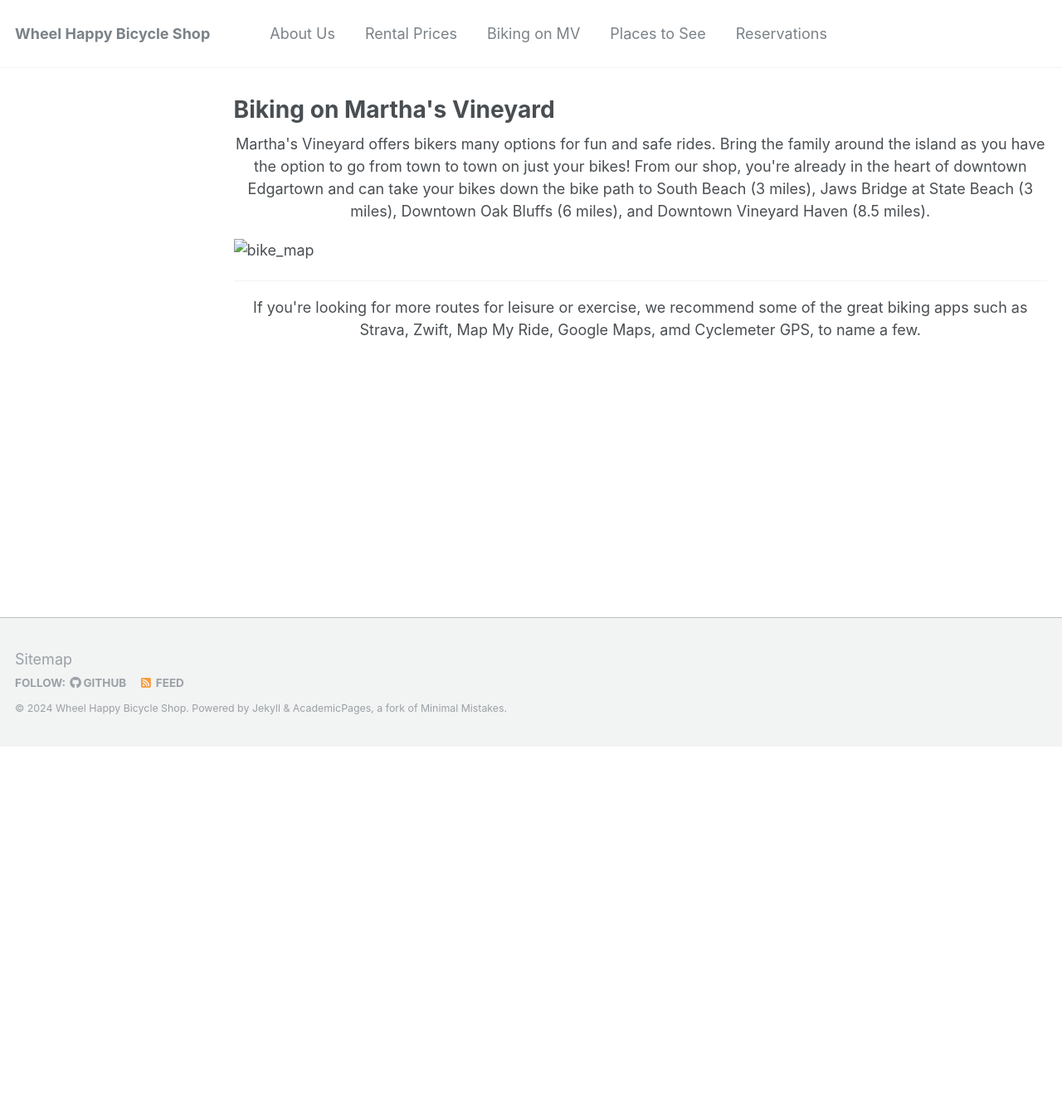
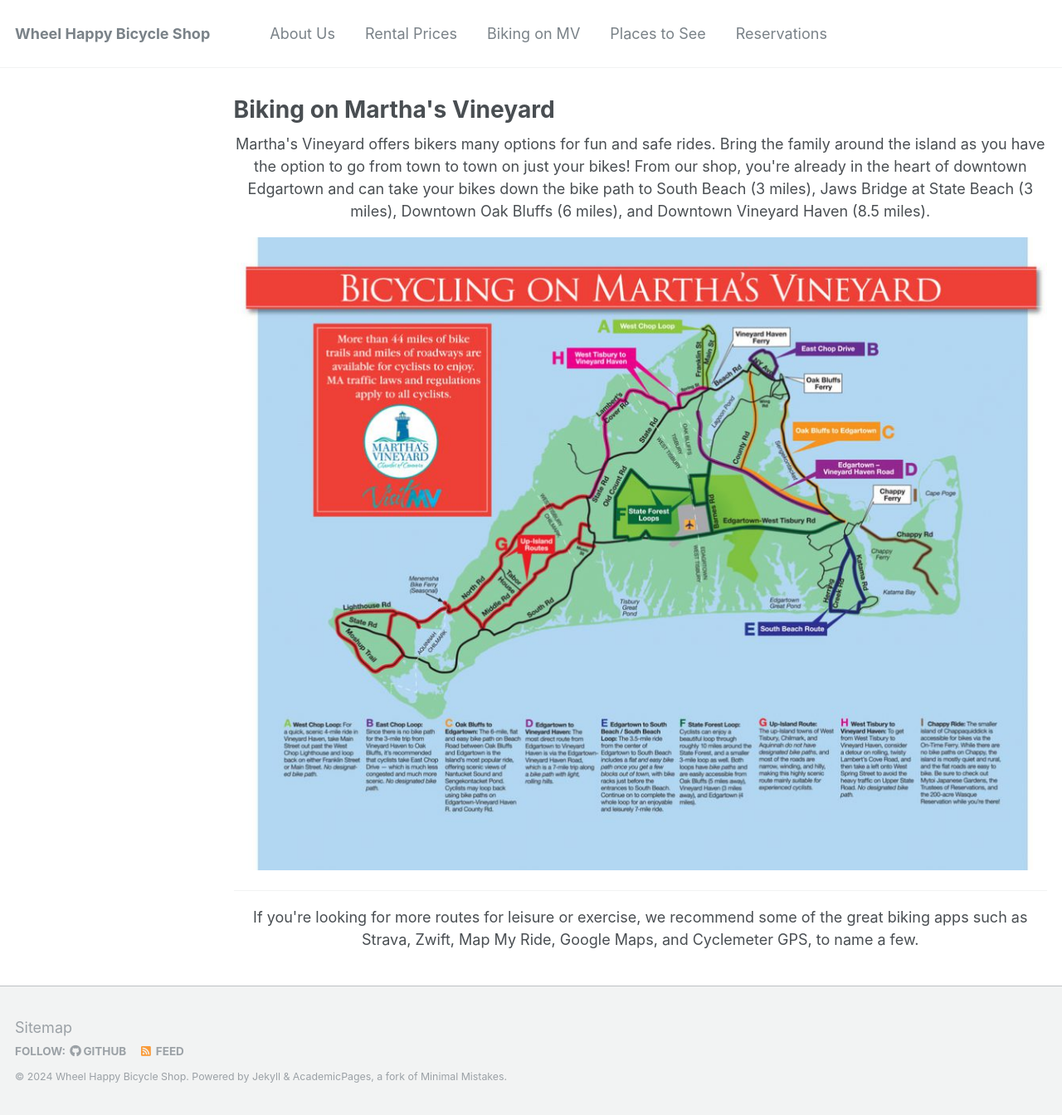
Before and after one commit to wheelhappybicycles/wheelhappybicycles.github.io, a Jekyll site: the page built from _pages/bike_mv.md, in a window 1280 px wide. Shown: the whole page at 83% size. Built offline with Jekyll 4.4.1, drawn with Linux system fonts in a browser that asks for light colours; before the commit the page ends 900 px from its top, so only the background shows below that.

Commit message:
Update bike_mv.md

```diff
--- a/_pages/bike_mv.md
+++ b/_pages/bike_mv.md
@@ -10,10 +10,10 @@ author_profile: false
   Martha's Vineyard offers bikers many options for fun and safe rides. Bring the family around the island as you have the option to go from town to town on just your bikes! From our shop, you're already in the heart of downtown Edgartown and can take your bikes down the bike path to South Beach (3 miles), Jaws Bridge at State Beach (3 miles), Downtown Oak Bluffs (6 miles), and Downtown Vineyard Haven (8.5 miles).
 
 </center>
-  <img src="./images/mv_bike_map.jpg" alt="bike_map" class="center">
+  <img src="/images/mv_bike_map.jpg" alt="bike_map" class="center">
 
 <center>
   <hr>
-  If you're looking for more routes for leisure or exercise, we recommend some of the great biking apps such as Strava, Zwift, Map My Ride, Google Maps, amd Cyclemeter GPS, to name a few.
+  If you're looking for more routes for leisure or exercise, we recommend some of the great biking apps such as Strava, Zwift, Map My Ride, Google Maps, and Cyclemeter GPS, to name a few.
 
 </center>
```
